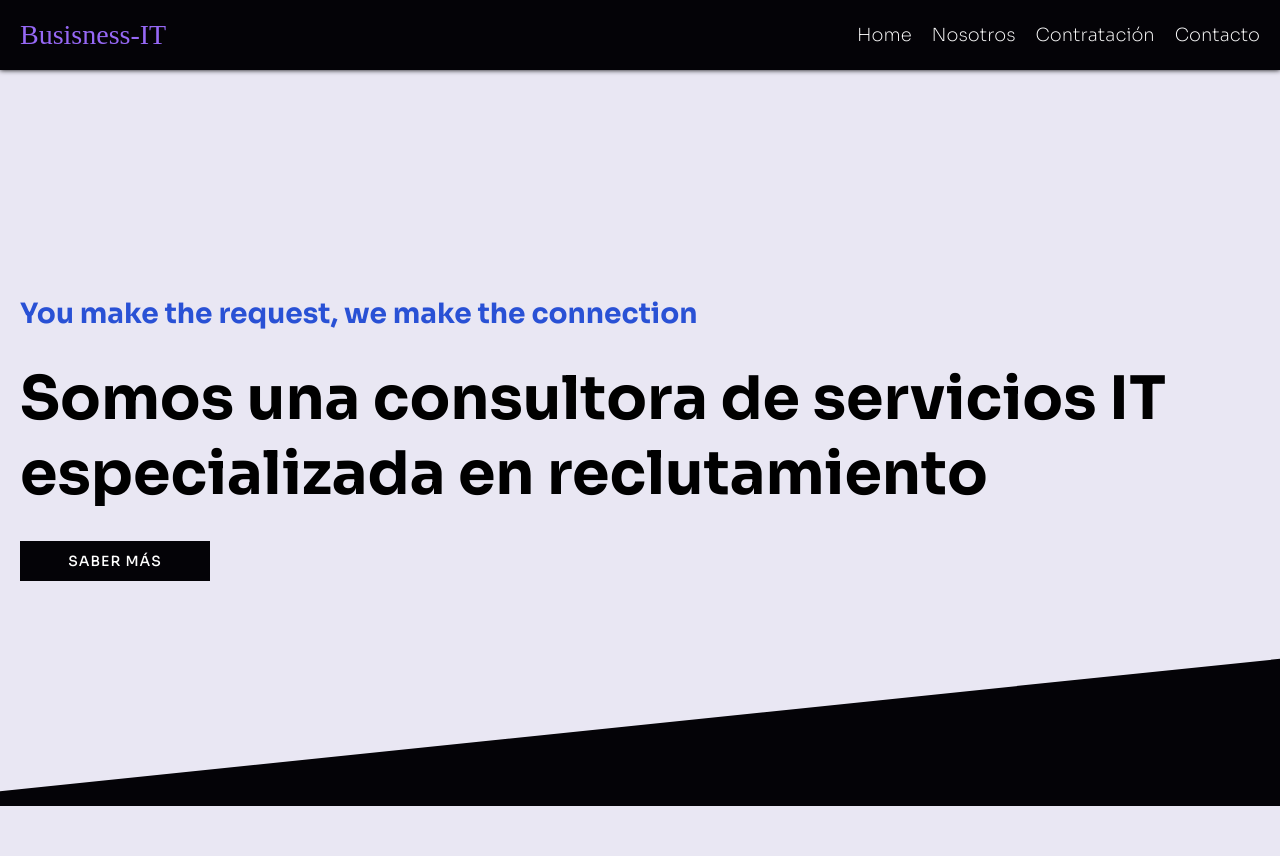
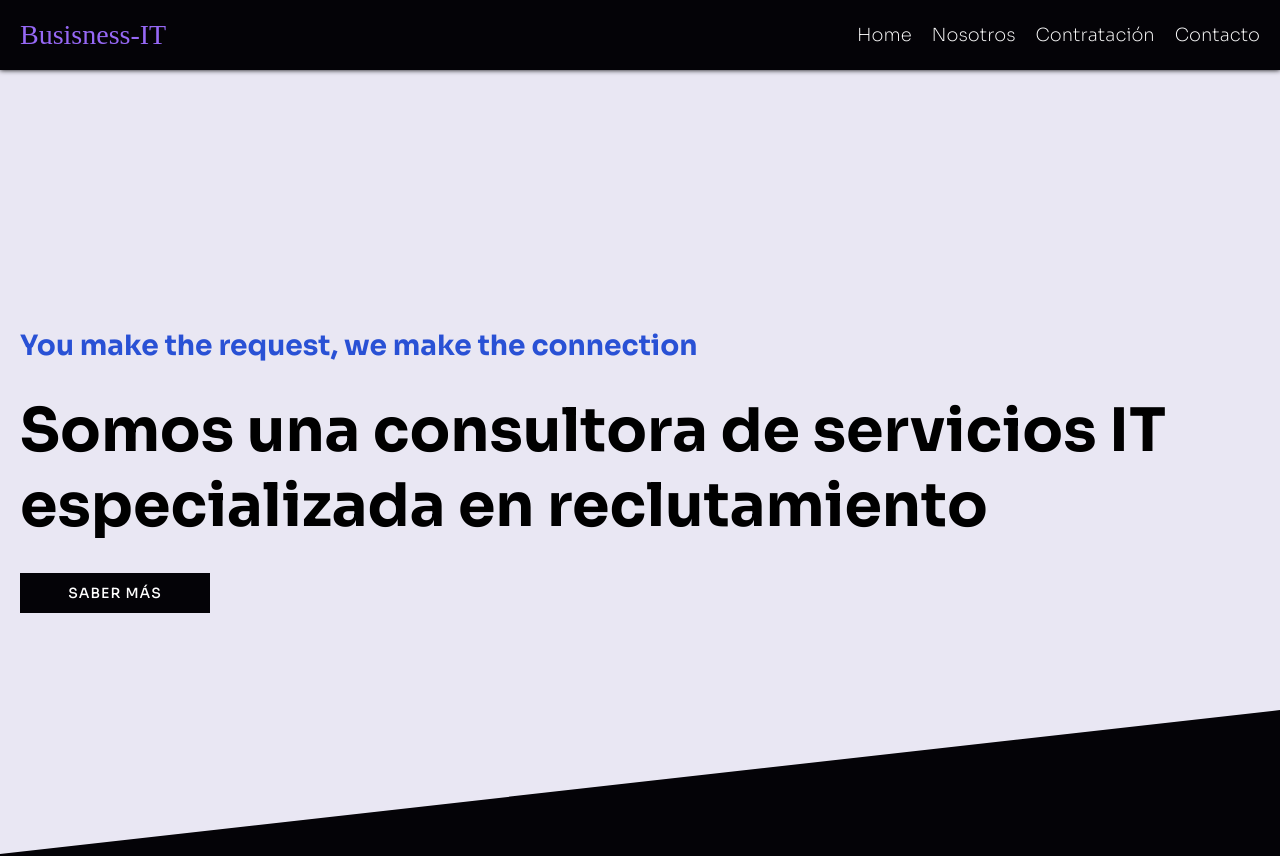
Before and after one commit to gszcode/app-consultura, a React (Vite) app: page / in a window 1280 px wide. Shown: the top 856 px of the page. Built offline with nearby package versions, Linux system fonts and the light colour scheme.

Commit message:
altura modificada de la seccion de banner

```diff
--- a/src/StyledComponents/Banner.js
+++ b/src/StyledComponents/Banner.js
@@ -4,6 +4,7 @@ import { colors } from '../theme'
 export const Section = styled.section`
   width: 100%;
   min-height: 92vh;
+  height: 800px;
   padding: 0 20px;
   display: flex;
   flex-direction: column;
```
